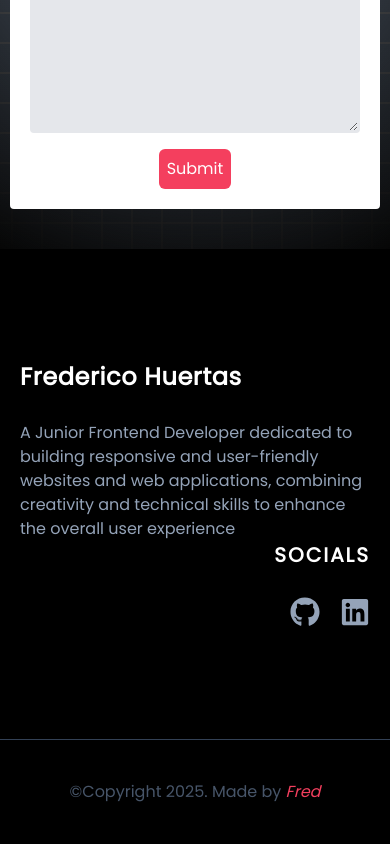
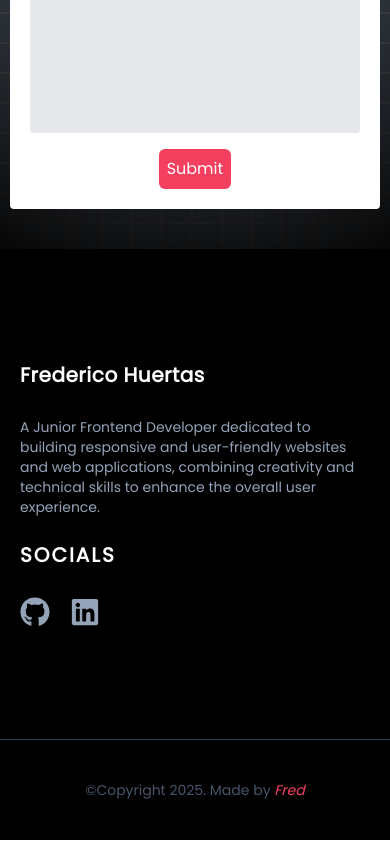
Before and after one commit to FredH2O/portfolio, a React (Vite) app: page / in a window 390 px wide. Shown: the part 6235-7079 px from the top of the page. Built offline with nearby package versions, Linux system fonts and the light colour scheme.

Commit message:
change an image in project (moonway travels), footer and contact

```diff
--- a/src/components/Contact.jsx
+++ b/src/components/Contact.jsx
@@ -1,4 +1,4 @@
-import React, { useContext, useState } from "react";
+import React, { useState } from "react";
 import Squares from "./Squares";
 import { useTheme } from "../context/Theme";
 import { useModal } from "../context/ModalContext";
@@ -98,8 +98,8 @@ const Contact = () => {
               value={formData.message}
               onChange={handleChange}
               rows="6"
-              maxLength="500"
-              className="border-2 bg-gray-200 rounded p-5"
+              maxLength="280"
+              className="border-2 bg-gray-200 rounded p-5 resize-none"
               required
             ></textarea>
             <button
--- a/src/components/Footer.jsx
+++ b/src/components/Footer.jsx
@@ -2,18 +2,18 @@ import { FaGithub, FaLinkedin } from "react-icons/fa";
 const Footer = () => {
   return (
     <footer className="bg-black text-white">
-      <div className="grid lg:grid-cols-2 px-5 grid-cols-1 container m-auto py-28">
+      <div className="grid lg:grid-cols-2 px-5 grid-cols-1 container m-auto py-28 gap-6">
         <div className="flex flex-col space-y-7">
-          <h2 className="text-2xl font-semibold tracking-wide">
+          <h2 className="text-xl font-semibold tracking-wide">
             Frederico Huertas
           </h2>
-          <p className=" text-slate-400">
+          <p className="text-slate-400 text-sm max-w-md">
             A Junior Frontend Developer dedicated to building responsive and
             user-friendly websites and web applications, combining creativity
-            and technical skills to enhance the overall user experience
+            and technical skills to enhance the overall user experience.
           </p>
         </div>
-        <div className="flex flex-col items-end space-y-7">
+        <div className="flex flex-col lg:items-end space-y-7">
           <h2 className="uppercase font-semibold text-xl tracking-widest">
             Socials
           </h2>
@@ -36,7 +36,7 @@ const Footer = () => {
         </div>
       </div>
       <div className="container font-extralight text-slate-600 text-center py-10 m-auto border-slate-700 border-t-[0.5px]">
-        <p>
+        <p className="text-sm">
           &copy;Copyright 2025. Made by{" "}
           <a
             href="https://www.linkedin.com/in/fred-huertas/"
```
Also changed, not shown: src/images/moonway-travel-image.png.
